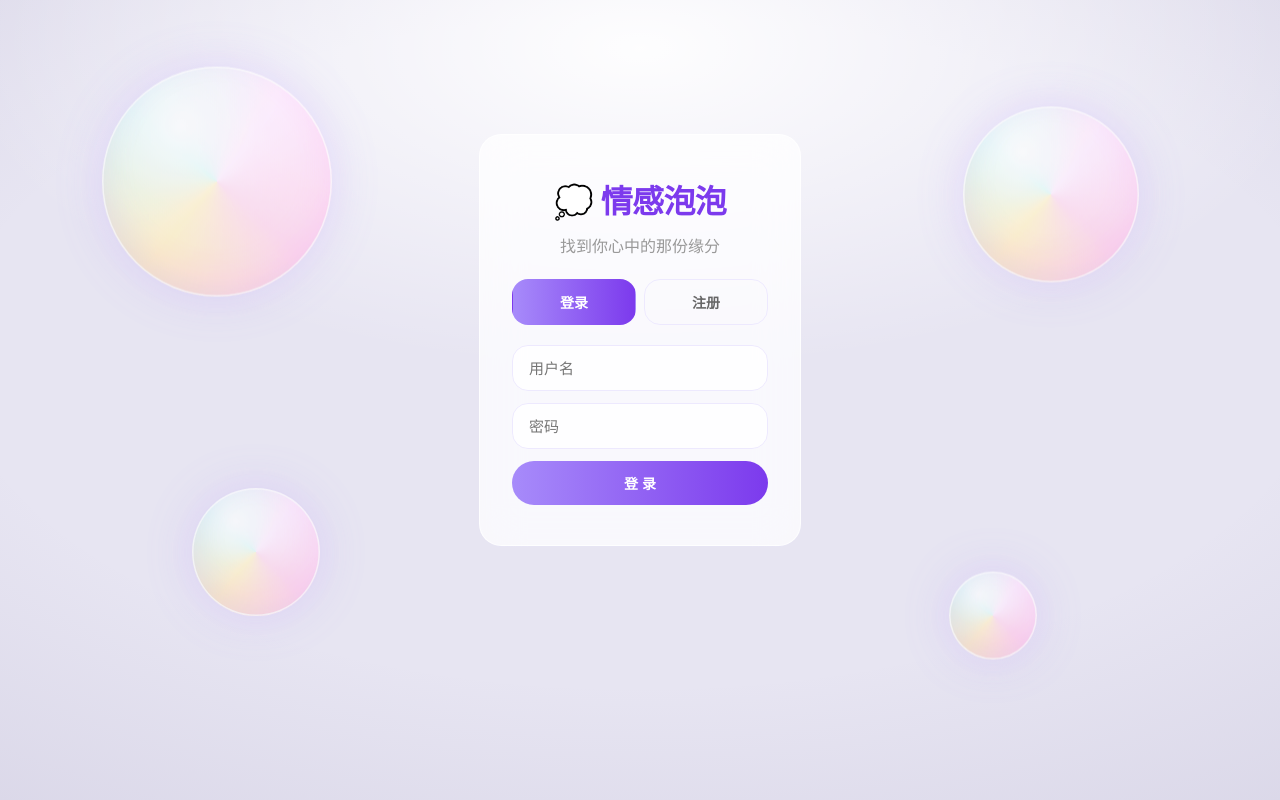
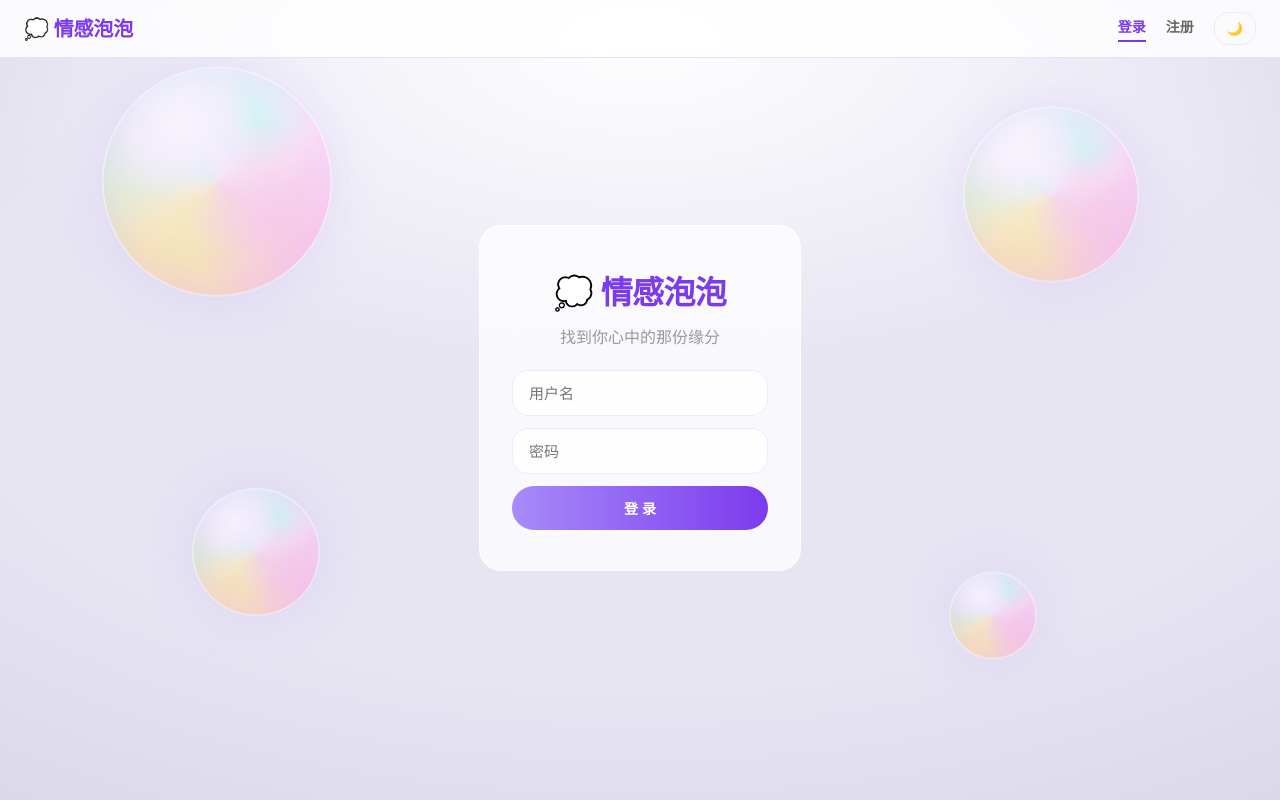
Before and after one commit to error45678980/qingyuan, a Flask app: page /login in a window 1280 px wide. Run offline with Flask 3, Linux system fonts and the light colour scheme; parts of the project's set-up code (start-up, migrations or seed data) failed here and were passed over; some libraries are stand-ins or nearby versions.

Commit message:
登录/注册上移到顶栏；装饰泡泡改用新材质
- base.html 增加未登录分支：同一个顶栏，右侧是小号「登录 / 注册」文字入口（当前项带下划线）
- login.html 删掉卡片内的大号标签按钮，卡片里只剩表单
- showTab() 改为同步顶栏高亮
- 顺带补上登录页的主题切换开关（此前登录页没有顶栏，等于没有开关）
- .orn 装饰泡泡改用与泡泡墙同一套材质（多块错位虹彩斑 + 折射），去掉把虹彩洗白的白雾；透明度压到 .5 免得跟卡片争视线
- 删除 .tabs/.tab/.tab.active 规则与 --grad-veil token（已无人使用）

验收：体检 0 硬编码/0 死代码/0 死 token；对比度浅色最小 5.78:1、深色 8.17:1；4 视口 0 溢出；冒烟通过

```diff
--- a/情感泡泡项目/src/static/css/style.css
+++ b/情感泡泡项目/src/static/css/style.css
@@ -116,8 +116,7 @@
   /* 装饰泡泡：更锐的顶侧高光，配亮边环才"成球" */
   --grad-ornament: radial-gradient(circle at 34% 26%,
       rgba(255, 255, 255, .96), rgba(255, 255, 255, .22) 34%, rgba(255, 255, 255, .05) 58%);
-  /* 白色薄雾：把锥形渐变压成柔和虹彩，免得看着像沙滩球 */
-  --grad-veil: linear-gradient(rgba(255, 255, 255, .45), rgba(255, 255, 255, .45));
+  /* 装饰泡泡另见 .orn 的多块虹彩斑实现 */
 
   /* —— 泡泡材质（深色下配方反转："亮边 + 暗腔"——亮边环更亮、内阴影换纯黑造体积）—— */
   --soap-gloss: light-dark(rgba(255, 255, 255, .78), rgba(255, 255, 255, .42));
@@ -195,6 +194,20 @@ a { text-decoration: none; color: var(--color-brand); }
 .nav-links { display: flex; align-items: center; gap: var(--space-4); }
 .nav-links a { font-weight: 600; }
 .nav-user { color: var(--color-text-secondary); font-size: var(--font-base); }
+
+/* 未登录顶栏的「登录 / 注册」：小号文字入口 + 下划线指示，
+   主流站点的做法。卡片里因此只剩表单本身，视线更集中。 */
+.nav-auth { gap: var(--space-5); }
+.nav-tab {
+  border: none; background: none; cursor: pointer; font-family: inherit;
+  font-size: var(--font-base); font-weight: 600; line-height: 1.2;
+  color: var(--color-text-secondary);
+  padding: var(--space-1) 0;
+  border-bottom: 2px solid transparent;
+  transition: color .18s ease, border-color .18s ease;
+}
+.nav-tab:hover { color: var(--color-brand); }
+.nav-tab.is-active { color: var(--color-brand); border-bottom-color: var(--color-brand); }
 .navbar form { margin: 0; }
 
 /* ===== 按钮 ===== */
@@ -278,13 +291,21 @@ a { text-decoration: none; color: var(--color-brand); }
   border-radius: var(--radius-full);
   pointer-events: none;
   z-index: 0;
+  /* 与泡泡墙同一套材质语言：多块错位虹彩斑（不是单一色轮）+ 折射，
+     不再压那层把虹彩洗白的白雾。 */
   background-image:
     var(--grad-ornament),
-    var(--grad-veil),
+    radial-gradient(ellipse 58% 42% at 30% 28%, var(--iris-1), transparent 70%),
+    radial-gradient(ellipse 48% 56% at 72% 64%, var(--iris-2), transparent 72%),
+    radial-gradient(ellipse 62% 44% at 44% 80%, var(--iris-3), transparent 72%),
+    radial-gradient(ellipse 42% 52% at 66% 24%, var(--iris-4), transparent 70%),
     conic-gradient(from 40deg, var(--iris-1), var(--iris-2), var(--iris-3), var(--iris-4), var(--iris-1));
-  filter: saturate(1.5);
-  opacity: .68;
+  filter: saturate(1.55);
+  /* 装饰是背景，不能跟卡片争视线——参考图的美学是"一个主角 + 安静背景" */
+  opacity: .5;
   box-shadow: var(--shadow-ornament);
+  -webkit-backdrop-filter: blur(2px) saturate(1.35);
+  backdrop-filter: blur(2px) saturate(1.35);
   animation: orn-float 9s ease-in-out infinite;
 }
 .orn-1 { width: 230px; height: 230px; top: 10%; left: 8%; }
@@ -309,12 +330,7 @@ a { text-decoration: none; color: var(--color-brand); }
 /* 展示级标题：大号字 + 负字距拉开层级（参考 unseen.co 的排版手法），不靠更粗的字重 */
 .auth-logo { color: var(--color-brand); font-size: var(--font-4xl); font-weight: 700; letter-spacing: -.02em; }
 .auth-sub { color: var(--color-text-muted); margin: var(--space-2) 0 var(--space-5); }
-.tabs { display: flex; gap: var(--space-2); margin-bottom: var(--space-5); }
-.tab {
-  flex: 1; padding: var(--space-3); border: 1px solid var(--color-brand-border); border-radius: var(--radius-lg);
-  background: transparent; color: var(--color-text-secondary); font-size: var(--font-base); font-weight: 600; cursor: pointer;
-}
-.tab.active { background: linear-gradient(90deg, var(--color-brand-btn-from), var(--color-brand-btn-to)); color: var(--color-text-inverse); border-color: transparent; }
+/* 「登录 / 注册」已上移到顶栏，见 .nav-auth / .nav-tab */
 .auth-card form { display: flex; flex-direction: column; gap: var(--space-3); }
 
 /* ===== 情感标签选择 ===== */
--- a/情感泡泡项目/src/templates/base.html
+++ b/情感泡泡项目/src/templates/base.html
@@ -26,6 +26,20 @@
         <input type="hidden" name="_csrf_token" value="{{ csrf_token }}">
         <button type="submit" class="btn-ghost">登出</button>
       </form>
+    </div>
+  </nav>
+  {% else %}
+  {# 未登录：同一个顶栏，右侧换成小号的「登录 / 注册」文字入口。
+     主流站点的做法——卡片里只留表单本身，切换入口收进导航。
+     顺带让登录页也有了主题切换按钮（此前登录页没有顶栏，等于没有开关）。 #}
+  <nav class="navbar">
+    <a class="brand" href="{{ url_for('login_page') }}">💭 情感泡泡</a>
+    <div class="nav-links nav-auth">
+      <button type="button" class="nav-tab is-active" id="nav-tab-login"
+              onclick="showTab('login')">登录</button>
+      <button type="button" class="nav-tab" id="nav-tab-register"
+              onclick="showTab('register')">注册</button>
+      <button type="button" class="btn-ghost" id="theme-toggle" aria-label="切换深浅色"></button>
     </div>
   </nav>
   {% endif %}
--- a/情感泡泡项目/src/templates/login.html
+++ b/情感泡泡项目/src/templates/login.html
@@ -12,11 +12,6 @@
     <p class="auth-sub">找到你心中的那份缘分</p>
 
     {% if error %}<div class="flash error">{{ error }}</div>{% endif %}
-
-    <div class="tabs">
-      <button id="tab-login" class="tab" type="button" onclick="showTab('login')">登录</button>
-      <button id="tab-register" class="tab" type="button" onclick="showTab('register')">注册</button>
-    </div>
 
     <form id="login-form" method="post" action="{{ url_for('login') }}">
       <input type="hidden" name="_csrf_token" value="{{ csrf_token }}">
@@ -38,11 +33,14 @@
 
 {% block scripts %}
 <script>
+  // 切换入口现在在顶栏（base.html 的 .nav-auth），这里只负责表单与高亮同步
   function showTab(t) {
     document.getElementById('login-form').classList.toggle('hidden', t !== 'login');
     document.getElementById('register-form').classList.toggle('hidden', t !== 'register');
-    document.getElementById('tab-login').classList.toggle('active', t === 'login');
-    document.getElementById('tab-register').classList.toggle('active', t === 'register');
+    var tl = document.getElementById('nav-tab-login');
+    var tr = document.getElementById('nav-tab-register');
+    if (tl) tl.classList.toggle('is-active', t === 'login');
+    if (tr) tr.classList.toggle('is-active', t === 'register');
   }
   showTab('{{ active_tab }}');
 </script>
```
Also changed, not shown: 情感泡泡项目/tools/design_audit.md (+2 -2 lines).
